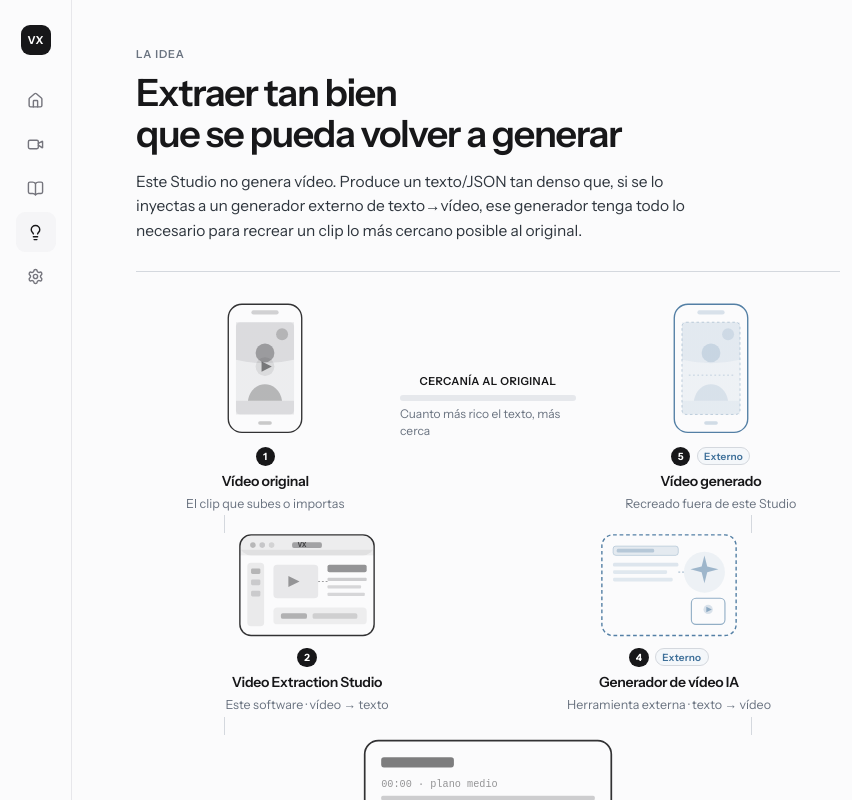
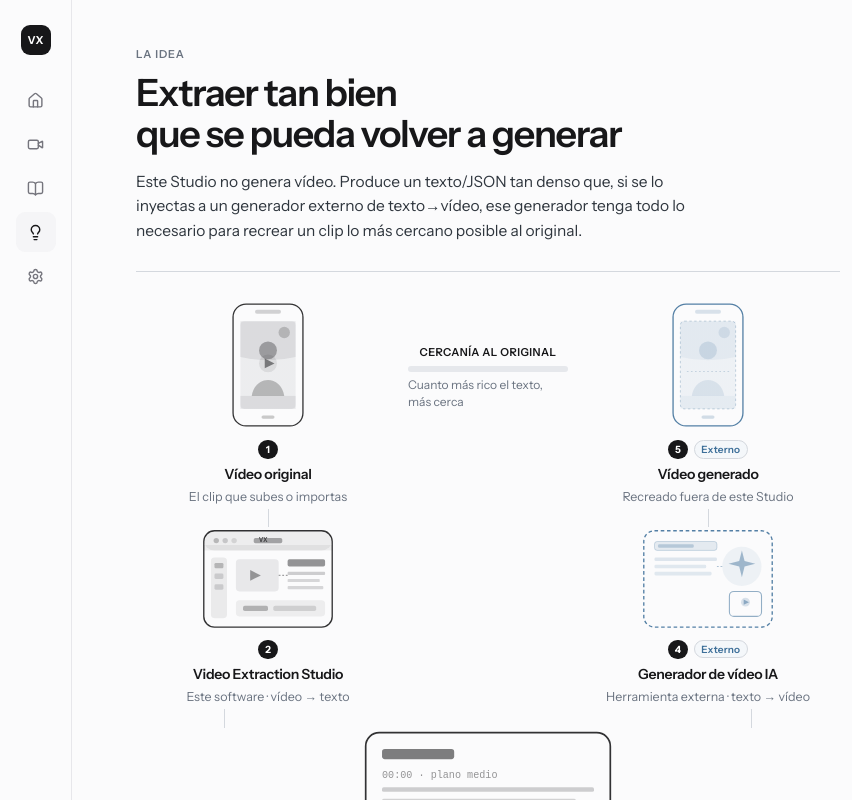
Before and after one commit to FrescoFresco/video-to-json, a Next.js app: page / in a window 1280 px wide. Both pictures are taken after a click on the button 35 px from the left and 232 px from the top of the page. Shown: the top 800 px of the page, without its empty margins (0-852 px from the left). Built offline with nearby package versions, Linux system fonts and the light colour scheme.

Commit message:
Aclara el diagrama: 1 sobre 2, 5 sobre 4, texto 3 en el centro
Columnas alineadas en vertical para leer el flujo sin diagonales.

Co-authored-by: franfbb.1997 <franfbb.1997@gmail.com>

```diff
--- a/src/app/globals.css
+++ b/src/app/globals.css
@@ -592,81 +592,63 @@ body {
     gap: 0;
   }
 
-  .vx-pair {
+  /* 1 | cercanía | 5
+     2 |           | 4
+            3         */
+  .vx-grid {
     display: grid;
-    grid-template-columns: 1fr minmax(8rem, 11rem) 1fr;
-    gap: 0.35rem;
-    align-items: center;
+    grid-template-columns: 1fr minmax(7.5rem, 10rem) 1fr;
+    gap: 0 0.5rem;
+    align-items: start;
   }
 
-  .vx-pair .vx-loop-node {
+  .vx-col {
+    display: grid;
+    justify-items: center;
+    gap: 0;
+  }
+
+  .vx-col--mid {
+    align-self: start;
+    padding-top: 2.75rem; /* alinea la barra con los teléfonos (nodo 1/5) */
+  }
+
+  .vx-col-link {
+    width: 1px;
+    height: 1.15rem;
+    background: var(--vx-loop-line);
+    margin: 0.15rem 0;
+  }
+
+  .vx-col .vx-loop-node {
     justify-items: center;
     text-align: center;
   }
 
-  .vx-pair .vx-loop-node figcaption {
+  .vx-col .vx-loop-node figcaption {
     justify-items: center;
+    max-width: 14rem;
   }
 
-  .vx-pair .vx-loop-step-row {
+  .vx-col .vx-loop-step-row {
     justify-content: center;
   }
 
-  .vx-pair-down {
+  .vx-bridge-links {
     display: grid;
     grid-template-columns: 1fr 1fr;
-    height: 1.1rem;
-    margin: 0.15rem 0 0;
+    height: 1.15rem;
+    margin: 0.2rem 0 0.1rem;
   }
 
-  .vx-pair-down-line {
+  .vx-bridge-link {
     width: 1px;
     height: 100%;
+    background: var(--vx-loop-line);
     margin-left: 25%;
-    background: var(--vx-loop-line);
   }
 
-  .vx-pair-down-line--right {
-    margin-left: auto;
-    margin-right: 25%;
-  }
-
-  .vx-engines {
-    display: grid;
-    grid-template-columns: 1fr 1fr;
-    gap: 1.25rem;
-    align-items: start;
-  }
-
-  .vx-engines .vx-loop-node {
-    justify-items: center;
-    text-align: center;
-  }
-
-  .vx-engines .vx-loop-node figcaption {
-    justify-items: center;
-    max-width: 15rem;
-  }
-
-  .vx-engines .vx-loop-step-row {
-    justify-content: center;
-  }
-
-  .vx-engines-join {
-    display: grid;
-    grid-template-columns: 1fr 1fr;
-    height: 1.1rem;
-    margin: 0.2rem 0 0.15rem;
-  }
-
-  .vx-engines-join-line {
-    width: 1px;
-    height: 100%;
-    margin-left: 25%;
-    background: var(--vx-loop-line);
-  }
-
-  .vx-engines-join-line--right {
+  .vx-bridge-link--right {
     margin-left: auto;
     margin-right: 25%;
   }
@@ -674,7 +656,7 @@ body {
   .vx-loop-node--text {
     justify-self: center;
     width: min(100%, 26rem);
-    margin-top: 0.15rem;
+    margin-top: 0.1rem;
   }
 
   .vx-loop-node--text figcaption {
@@ -687,16 +669,16 @@ body {
   }
 
   .vx-illu-phone {
-    width: 82px;
+    width: 78px;
   }
 
   .vx-illu-dossier {
-    width: 250px;
+    width: 248px;
   }
 
   .vx-illu-app,
   .vx-illu-genai {
-    width: 138px;
+    width: 132px;
   }
 }
 
--- a/src/components/studio/recreation-diagram.tsx
+++ b/src/components/studio/recreation-diagram.tsx
@@ -33,23 +33,23 @@ export function IdeaView() {
         <h2 className="vx-idea-h2">El recorrido</h2>
         <ol className="vx-idea-steps">
           <li>
-            <strong>Vídeo original</strong>
+            <strong>1 · Vídeo original</strong>
             El clip real (archivo o link).
           </li>
           <li>
-            <strong>Video Extraction Studio</strong>
+            <strong>2 · Video Extraction Studio</strong>
             Este software: convierte el vídeo en un texto de extracción denso.
           </li>
           <li>
-            <strong>Texto de extracción</strong>
-            El dossier JSON. Es lo único que produce el Studio.
+            <strong>3 · Texto de extracción</strong>
+            El dossier JSON. Es lo único que produce el Studio. Puente entre ambos lados.
           </li>
           <li>
-            <strong>Generador de vídeo IA (externo)</strong>
+            <strong>4 · Generador de vídeo IA (externo)</strong>
             Otra herramienta: lee ese texto y puede regenerar un vídeo.
           </li>
           <li>
-            <strong>Vídeo generado</strong>
+            <strong>5 · Vídeo generado</strong>
             El resultado fuera de aquí. Cuanto más rico el texto, más cerca puede quedar del
             original.
           </li>
@@ -69,9 +69,9 @@ export function IdeaView() {
       <section className="vx-idea-block vx-idea-block--last">
         <h2 className="vx-idea-h2">La cercanía al original</h2>
         <p className="vx-idea-p">
-          Arriba, el original y el generado se miran de frente. La barra del medio no es una
-          nota automática: es el objetivo. El trabajo de este software es hacer el texto del
-          centro tan rico que esa cercanía sea posible.
+          Arriba, el original (1) y el generado (5) se miran de frente. La barra del medio no
+          es una nota automática: es el objetivo. El trabajo de este software es hacer el
+          texto (3) tan rico que esa cercanía sea posible.
         </p>
       </section>
     </div>
@@ -80,27 +80,42 @@ export function IdeaView() {
 
 /**
  * Desktop:
- *   [Original] —— cercanía —— [Generado]
- *       │                          ▲
- *   [VX Studio]              [Generador IA]
- *       │                          │
- *       └──── [Texto extracción] ──┘
+ *   [1 Original]  —— cercanía ——  [5 Generado]
+ *   [2 VX Studio]                 [4 Generador IA]
+ *              [3 Texto extracción]
  *
- * Móvil: flujo vertical con cercanía al final.
+ * Móvil: flujo 1→2→3→4→5 + cercanía al final.
  */
 export function RecreationDiagram() {
   return (
     <section aria-label="De vídeo a texto a vídeo generado" className="vx-loop vx-loop--embedded">
       {/* —— Desktop —— */}
       <div className="vx-loop-desk">
-        <div className="vx-pair">
+        <div className="vx-grid">
+          {/* Columna izquierda */}
+          <div className="vx-col vx-col--left">
             <Node
               step="1"
               title="Vídeo original"
               copy="El clip que subes o importas"
               illu={<VideoFrameIllustration variant="origin" />}
             />
+            <div className="vx-col-link" aria-hidden="true" />
+            <Node
+              step="2"
+              title="Video Extraction Studio"
+              copy="Este software · vídeo → texto"
+              illu={<StudioAppIllustration />}
+            />
+          </div>
+
+          {/* Centro: cercanía (arriba) */}
+          <div className="vx-col vx-col--mid">
             <FidelityBridge />
+          </div>
+
+          {/* Columna derecha */}
+          <div className="vx-col vx-col--right">
             <Node
               step="5"
               title="Vídeo generado"
@@ -108,20 +123,7 @@ export function RecreationDiagram() {
               badge="Externo"
               illu={<VideoFrameIllustration variant="generated" />}
             />
-        </div>
-
-        <div className="vx-pair-down" aria-hidden="true">
-          <span className="vx-pair-down-line" />
-          <span className="vx-pair-down-line vx-pair-down-line--right" />
-        </div>
-
-        <div className="vx-engines">
-          <Node
-            step="2"
-            title="Video Extraction Studio"
-            copy="Este software · vídeo → texto"
-            illu={<StudioAppIllustration />}
-          />
+            <div className="vx-col-link" aria-hidden="true" />
             <Node
               step="4"
               title="Generador de vídeo IA"
@@ -130,10 +132,11 @@ export function RecreationDiagram() {
               illu={<AiGeneratorIllustration />}
             />
           </div>
+        </div>
 
-        <div className="vx-engines-join" aria-hidden="true">
-          <span className="vx-engines-join-line" />
-          <span className="vx-engines-join-line vx-engines-join-line--right" />
+        <div className="vx-bridge-links" aria-hidden="true">
+          <span className="vx-bridge-link vx-bridge-link--left" />
+          <span className="vx-bridge-link vx-bridge-link--right" />
         </div>
 
         <Node
@@ -356,7 +359,6 @@ function VideoFrameIllustration({
   );
 }
 
-/** Ilustración del propio Studio (ventana VX). */
 function StudioAppIllustration({ size = "md" }: { size?: "sm" | "md" }) {
   return (
     <div className={`vx-illu-app vx-illu-app--${size}`} aria-hidden="true">
@@ -388,12 +390,10 @@ function StudioAppIllustration({ size = "md" }: { size?: "sm" | "md" }) {
         >
           VX
         </text>
-        {/* sidebar */}
         <rect x="10" y="32" width="18" height="68" rx="4" fill="currentColor" opacity="0.07" />
         <rect x="14" y="38" width="10" height="6" rx="1.5" fill="currentColor" opacity="0.25" />
         <rect x="14" y="50" width="10" height="6" rx="1.5" fill="currentColor" opacity="0.15" />
         <rect x="14" y="62" width="10" height="6" rx="1.5" fill="currentColor" opacity="0.15" />
-        {/* content → text lines emerging */}
         <rect x="38" y="34" width="48" height="36" rx="4" fill="currentColor" opacity="0.08" />
         <polygon points="54,46 66,52 54,58" fill="currentColor" opacity="0.4" />
         <rect x="96" y="34" width="42" height="8" rx="2" fill="currentColor" opacity="0.45" />
@@ -415,7 +415,6 @@ function StudioAppIllustration({ size = "md" }: { size?: "sm" | "md" }) {
   );
 }
 
-/** Ilustración de un generador IA externo. */
 function AiGeneratorIllustration({ size = "md" }: { size?: "sm" | "md" }) {
   return (
     <div className={`vx-illu-genai vx-illu-genai--${size}`} aria-hidden="true">
@@ -432,12 +431,20 @@ function AiGeneratorIllustration({ size = "md" }: { size?: "sm" | "md" }) {
           className="vx-illu-stroke"
         />
         <rect x="14" y="14" width="70" height="10" rx="3" fill="currentColor" opacity="0.12" />
-        <rect x="14" y="14" width="70" height="10" rx="3" stroke="currentColor" strokeWidth="1" opacity="0.25" />
+        <rect
+          x="14"
+          y="14"
+          width="70"
+          height="10"
+          rx="3"
+          stroke="currentColor"
+          strokeWidth="1"
+          opacity="0.25"
+        />
         <rect x="18" y="17" width="40" height="4" rx="1.5" fill="currentColor" opacity="0.28" />
         <rect x="14" y="32" width="70" height="4" rx="1.5" fill="currentColor" opacity="0.16" />
         <rect x="14" y="40" width="58" height="4" rx="1.5" fill="currentColor" opacity="0.14" />
         <rect x="14" y="48" width="64" height="4" rx="1.5" fill="currentColor" opacity="0.14" />
-        {/* spark / generate */}
         <circle cx="112" cy="42" r="22" fill="currentColor" opacity="0.07" />
         <path
           d="M112 24 L115 36 L127 39 L115 42 L112 54 L109 42 L97 39 L109 36 Z"
@@ -451,7 +458,6 @@ function AiGeneratorIllustration({ size = "md" }: { size?: "sm" | "md" }) {
           strokeDasharray="2 2"
           opacity="0.4"
         />
-        {/* output phone thumbnail */}
         <rect
           x="98"
           y="70"
```
Lines whose indentation alone changed are shown as unchanged.
